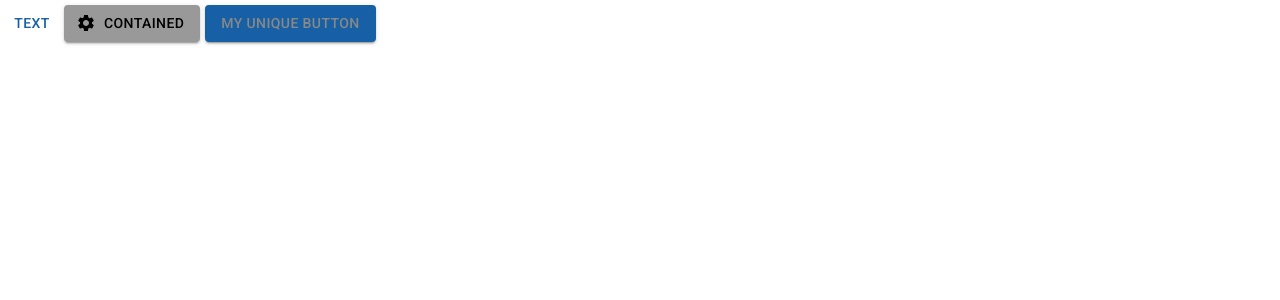
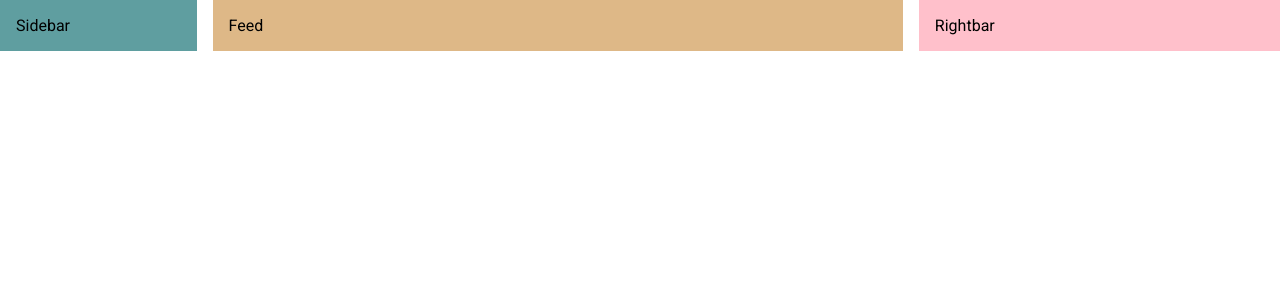
Before and after one commit to motahare-vatandoust/learn-mui, a React (Create React App) app: page / in a window 1280 px wide. Shown: the top 300 px of the page. Built offline with nearby package versions, Linux system fonts and the light colour scheme.

Commit message:
Refactor App component layout and improve responsiveness

```diff
--- a/src/App.js
+++ b/src/App.js
@@ -1,23 +1,17 @@
-import { Button } from "@mui/material";
-import { styled } from "@mui/system";
-import SettingsIcon from '@mui/icons-material/Settings';
-
-const BlueButton = styled(Button)(({theme})=>({
-  backgroundColor: theme.palette.otherColor,
-  color: "#888",
-  margin: "5px",
-  "&:hover": {
-    backgroundColor: "lightblue"
-  }
-}));
+import Sidebar from "./components/Sidebar";
+import Feed from "./components/Feed";
+import Rightbar from "./components/Rightbar";
+import { Box, Stack } from "@mui/material";
 
 function App() {
   return (
-    <div className="App">
-      <Button variant="text">Text</Button>
-      <Button color="otherColor" startIcon={<SettingsIcon />} variant="contained">Contained</Button>
-      <BlueButton variant="contained">My unique button</BlueButton>
-    </div>
+    <Box>
+      <Stack direction="row" spacing={2} justifyContent="space-between">
+        <Sidebar />
+        <Feed />
+        <Rightbar />
+      </Stack>
+    </Box>
   );
 }
 
--- /dev/null
+++ b/src/components/Feed.jsx
@@ -0,0 +1,7 @@
+import { Box } from "@mui/material";
+
+const Feed = () => {
+    return <Box bgcolor="burlywood" flex={4} p={2}>Feed</Box>;
+  };
+
+  export default Feed;
--- /dev/null
+++ b/src/components/Navbar.jsx
@@ -0,0 +1,5 @@
+const Navbar = () => {
+  return <div>Navbar</div>;
+};
+
+export default Navbar;
--- /dev/null
+++ b/src/components/Rightbar.jsx
@@ -0,0 +1,16 @@
+import { Box } from "@mui/material";
+
+const Rightbar = () => {
+  return (
+    <Box
+      bgcolor="pink"
+      flex={2}
+      p={2}
+      sx={{ display: { xs: "none", sm: "block" } }}
+    >
+      Rightbar
+    </Box>
+  );
+};
+
+export default Rightbar;
--- /dev/null
+++ b/src/components/Sidebar.jsx
@@ -0,0 +1,11 @@
+import { Box } from "@mui/material";
+
+const Sidebar = () => {
+  return (
+    <Box bgcolor="cadetblue" flex={1} p={2} sx={{ display: { xs: "none", sm: "block" } }}>
+      Sidebar
+    </Box>
+  );
+};
+
+export default Sidebar;
```
